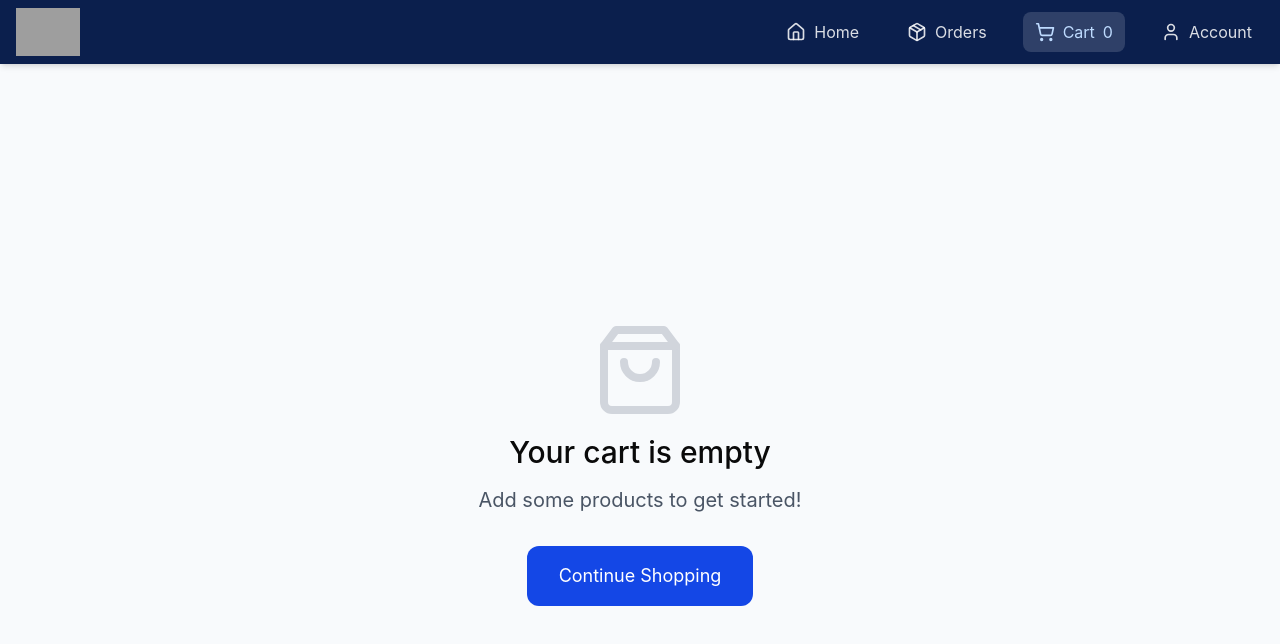
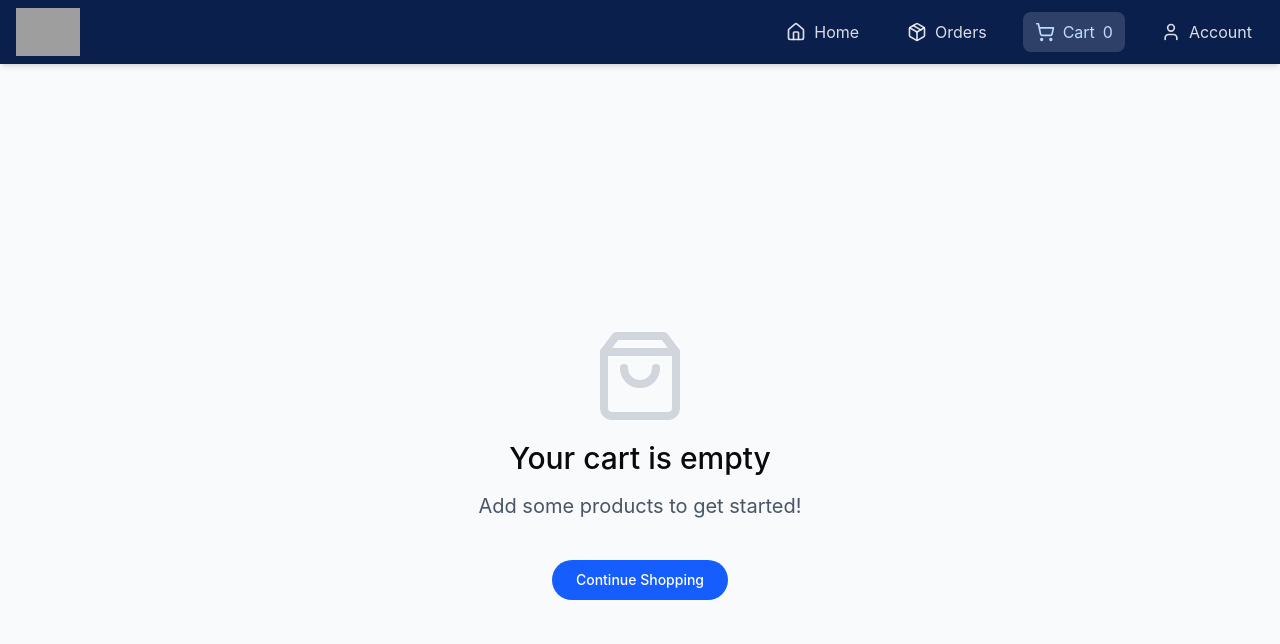
Before and after one commit to gone123456006-spec/OverTech, a React (Vite) app in the folder frontend/: page /cart in a window 1280 px wide. Shown: the top 644 px of the page. Built offline with nearby package versions, Linux system fonts and the light colour scheme; grey boxes are pictures that could not be loaded.

Commit message:
Shrink completely over-sized CTAs on empty states across pages

```diff
--- a/frontend/src/app/components/Cart.tsx
+++ b/frontend/src/app/components/Cart.tsx
@@ -59,7 +59,7 @@
           <p className="text-xl text-gray-600 mb-8">Add some products to get started!</p>
           <Link
             to="/"
-            className="inline-block px-8 py-4 bg-blue-700 text-white rounded-xl hover:bg-blue-600 transition-colors text-lg"
+            className="inline-flex items-center justify-center px-6 py-2.5 bg-blue-600 text-white rounded-full hover:bg-blue-700 transition-colors text-sm font-medium mt-2"
           >
             Continue Shopping
           </Link>
--- a/frontend/src/app/components/CustomerOrders.tsx
+++ b/frontend/src/app/components/CustomerOrders.tsx
@@ -38,7 +38,7 @@
           <Package className="w-16 h-16 md:w-24 md:h-24 text-gray-300 mx-auto mb-3 md:mb-4" />
           <h2 className="text-2xl md:text-3xl mb-3 md:mb-4">No orders yet</h2>
           <p className="text-base md:text-lg text-gray-600 mb-6">Start shopping to see your orders here!</p>
-          <Link to="/" className="inline-block px-6 py-3 bg-blue-700 text-white rounded-lg hover:bg-blue-600 transition-colors">
+          <Link to="/" className="inline-flex items-center justify-center px-6 py-2.5 bg-blue-600 text-white rounded-full hover:bg-blue-700 transition-colors text-sm font-medium mt-2">
             Start Shopping
           </Link>
         </div>
--- a/frontend/src/app/components/OrderConfirmation.tsx
+++ b/frontend/src/app/components/OrderConfirmation.tsx
@@ -44,9 +44,8 @@
       <div className="max-w-4xl mx-auto px-4 py-4 md:py-8">
         {/* Success Animation - It's Done! */}
         <div
-          className={`text-center mb-6 md:mb-8 transition-all duration-700 ease-out ${
-            showDone ? 'opacity-100 scale-100' : 'opacity-0 scale-75'
-          }`}
+          className={`text-center mb-6 md:mb-8 transition-all duration-700 ease-out ${showDone ? 'opacity-100 scale-100' : 'opacity-0 scale-75'
+            }`}
         >
           <div className="inline-block relative">
             <div className="relative order-done-check">
@@ -54,9 +53,8 @@
             </div>
           </div>
           <div
-            className={`mt-4 mb-2 transition-all duration-500 delay-300 ${
-              showDone ? 'opacity-100 translate-y-0' : 'opacity-0 translate-y-4'
-            }`}
+            className={`mt-4 mb-2 transition-all duration-500 delay-300 ${showDone ? 'opacity-100 translate-y-0' : 'opacity-0 translate-y-4'
+              }`}
           >
             <span className="inline-block px-4 py-1.5 rounded-full bg-blue-50 text-blue-800 text-sm font-semibold mb-3">
               It&apos;s Done!
@@ -64,9 +62,8 @@
             <h1 className="text-2xl md:text-3xl lg:text-4xl mt-2 mb-2">Order Placed Successfully</h1>
           </div>
           <p
-            className={`text-base md:text-lg lg:text-xl text-gray-600 px-4 transition-all duration-500 delay-500 ${
-              showDone ? 'opacity-100' : 'opacity-0'
-            }`}
+            className={`text-base md:text-lg lg:text-xl text-gray-600 px-4 transition-all duration-500 delay-500 ${showDone ? 'opacity-100' : 'opacity-0'
+              }`}
           >
             Thank you for your order. We&apos;ll send you a confirmation message shortly.
           </p>
@@ -210,7 +207,7 @@
           </Link>
           <Link
             to="/"
-            className="flex-1 px-4 md:px-6 py-3 md:py-4 border-2 border-blue-700 text-blue-700 rounded-lg md:rounded-xl hover:bg-blue-50 transition-colors text-base md:text-lg text-center flex items-center justify-center gap-2"
+            className="flex-1 inline-flex items-center justify-center px-6 py-2.5 border-2 border-blue-600 text-blue-700 bg-white rounded-full hover:bg-blue-50 transition-colors text-sm font-medium gap-2"
           >
             <Home className="w-4 h-4 md:w-5 md:h-5" />
             Continue Shopping
```
